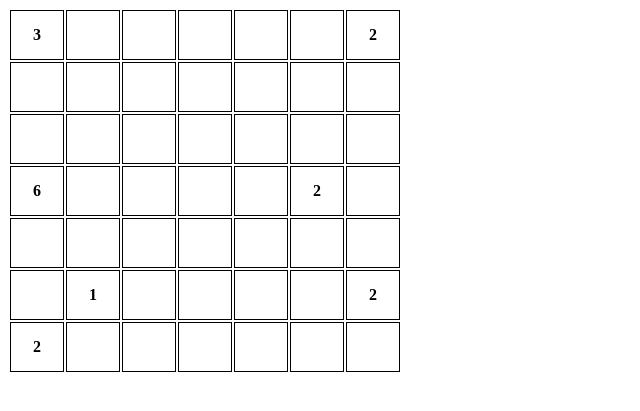
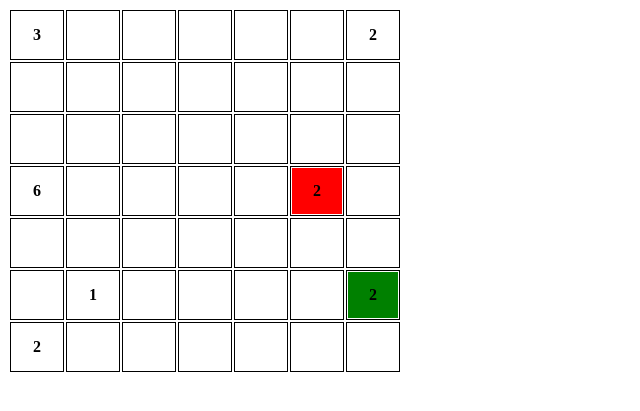
Before and after one commit to LeGrandAlan/BridgesGame, a PHP site: page /vue/jeu.php in a window 1280 px wide. Shown: the top 411 px of the page, without its empty margins (0-640 px from the left). Run offline with PHP 8.4, Linux system fonts and the light colour scheme; lists and menus that the app fills with data are empty.

Commit message:
Adding colors to indicate blocked or selected cities

```diff
--- a/vue/jeu.php
+++ b/vue/jeu.php
@@ -1,12 +1,13 @@
 <?php
 session_start();
-$_SESSION['villes'][0][0]="3";
-$_SESSION['villes'][0][6]="2";
-$_SESSION['villes'][3][0]="6";
-$_SESSION['villes'][3][5]="2";
-$_SESSION['villes'][5][1]="1";
-$_SESSION['villes'][5][6]="2";
-$_SESSION['villes'][6][0]="2";
+//                         [nombrePontsMax, nombrePontsActuel, estSelectionne]
+$_SESSION['villes'][0][0]=[3, 0, 0];
+$_SESSION['villes'][0][6]=[2, 0, 0];
+$_SESSION['villes'][3][0]=[6, 0, 0];
+$_SESSION['villes'][3][5]=[2, 2, 0];
+$_SESSION['villes'][5][1]=[1, 0, 0];
+$_SESSION['villes'][5][6]=[2, 0, 1];
+$_SESSION['villes'][6][0]=[2, 0, 0];
 if(!isset($_SESSION['villes'])) {
     echo "erreur de grille de jeu"; //TODO: il faudra rediriger vers page d'erreur
 }
@@ -30,15 +31,29 @@ if(!isset($_SESSION['villes'])) {
         text-decoration: none;
         color: black;
     }
+    th a#selected {
+        background-color: green;
+    }
+    th a.blocked {
+        background-color: red;
+    }
 </style>
 <table>
 <?php
-
 for ($x = 0; $x < 7; $x++){
     echo "<tr>";
     for ($y = 0; $y < 7; $y++){
         if (isset($_SESSION['villes'][$x][$y])) {
-            echo "<th><a href='index.php?x=". $x ."&y=". $y ."'>" . $_SESSION['villes'][$x][$y] . "</a></th>";
+            if ($_SESSION['villes'][$x][$y][2]){
+                // Si la ville est selectionnée, on l'indique au joueur
+                echo "<th><a id='selected' href='index.php?x=". $x ."&y=". $y ."'>" . $_SESSION['villes'][$x][$y][0] . "</a></th>";
+            } else if($_SESSION['villes'][$x][$y][1]) {
+                // Si la ville a son max de ponts, on l'indique
+                echo "<th><a class='blocked' href='index.php?x=". $x ."&y=". $y ."'>" . $_SESSION['villes'][$x][$y][0] . "</a></th>";
+            } else {
+                // Si la ville n'est ni selectionnée, ni max de ponts, on l'affiche juste
+                echo "<th><a href='index.php?x=". $x ."&y=". $y ."'>" . $_SESSION['villes'][$x][$y][0] . "</a></th>";
+            }
         } else {
             echo "<th></th>";
         }
```
